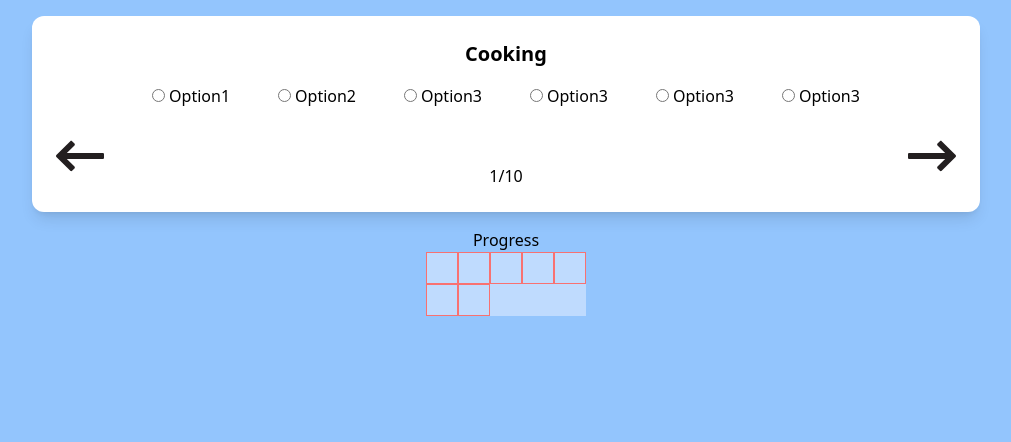
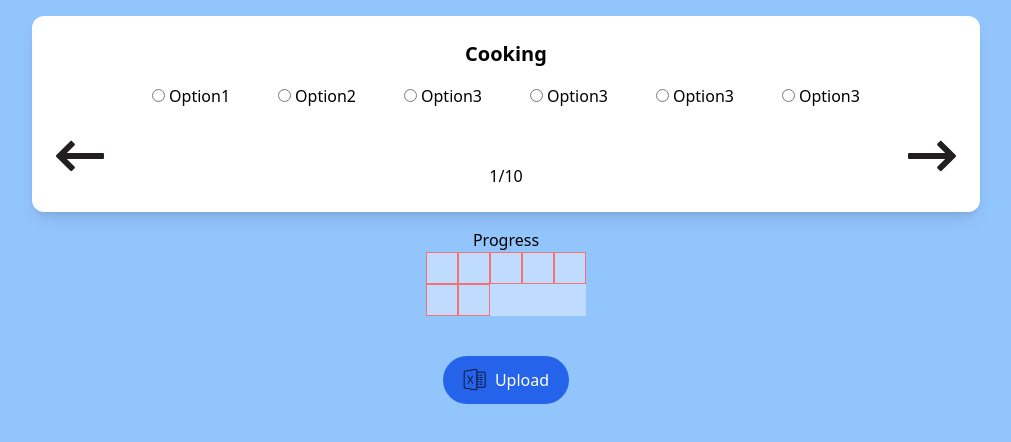
Before and after one commit to doruksahin/language-word-memorizer, a React (Vite) app: page /question in a window 1280 px wide. Shown: the top 442 px of the page, without its empty margins (134-1145 px from the left). Built offline with nearby package versions, Linux system fonts and the light colour scheme.

Commit message:
adds Upload excel button

```diff
--- a/src/Question.jsx
+++ b/src/Question.jsx
@@ -1,12 +1,16 @@
 import React, { useEffect } from "react";
 import leftArrow from "./assets/left-arrow.svg";
 import rightArrow from "./assets/right-arrow.svg";
-
+import FileUploader from "./components/file-uploader";
+import excelSvg from "./assets/excel2.svg";
 export default function Question() {
   return (
     <div className="flex items-center flex-col bg-blue-300 w-screen h-screen">
       <QuestionCard />
       <Progress />
+      <FileUploader className={"mt-10"}>
+        <img className="w-6 h-6 mr-2" src={excelSvg} />
+      </FileUploader>
     </div>
   );
 }
--- /dev/null
+++ b/src/components/file-uploader/index.jsx
@@ -0,0 +1,43 @@
+import React from "react";
+import { useState } from "react";
+
+//TODO: check if photo loaded on submit button, if its used in forms.
+//TODO: add spinner while uploading picture
+export default function FileUploader({
+  className,
+  handleFileUpload,
+  text = "Upload",
+  children,
+}) {
+  const uploadedText = "Uploaded";
+  const hiddenFileInput = React.useRef(null);
+  const [fileUploaded, setFileUploaded] = useState(false);
+
+  const handleClick = () => {
+    hiddenFileInput.current.click();
+  };
+
+  const handleChange = async (event) => {
+    setFileUploaded(false);
+    handleFileUpload(event.target.files[0]);
+    setFileUploaded(true);
+  };
+
+  return (
+    <div className={className}>
+      <button
+        className="flex bg-blue-600 px-5 py-3 rounded-3xl text-white"
+        onClick={handleClick}
+      >
+        {children}
+        {fileUploaded ? uploadedText : text}
+      </button>
+      <input
+        type="file"
+        style={{ display: "none" }}
+        ref={hiddenFileInput}
+        onChange={handleChange}
+      />
+    </div>
+  );
+}
```
Also changed, not shown: src/assets/excel2.svg (added).
